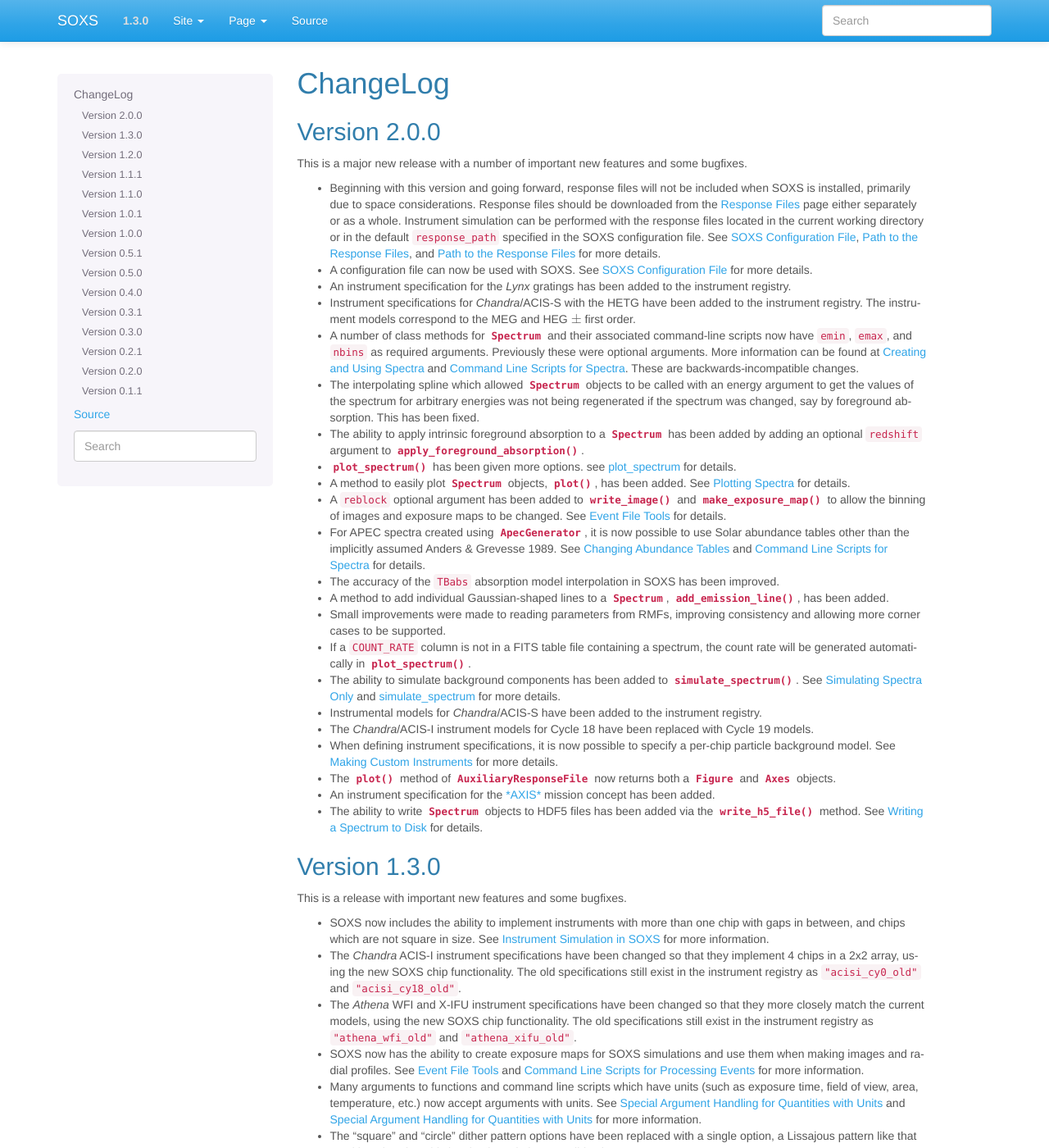
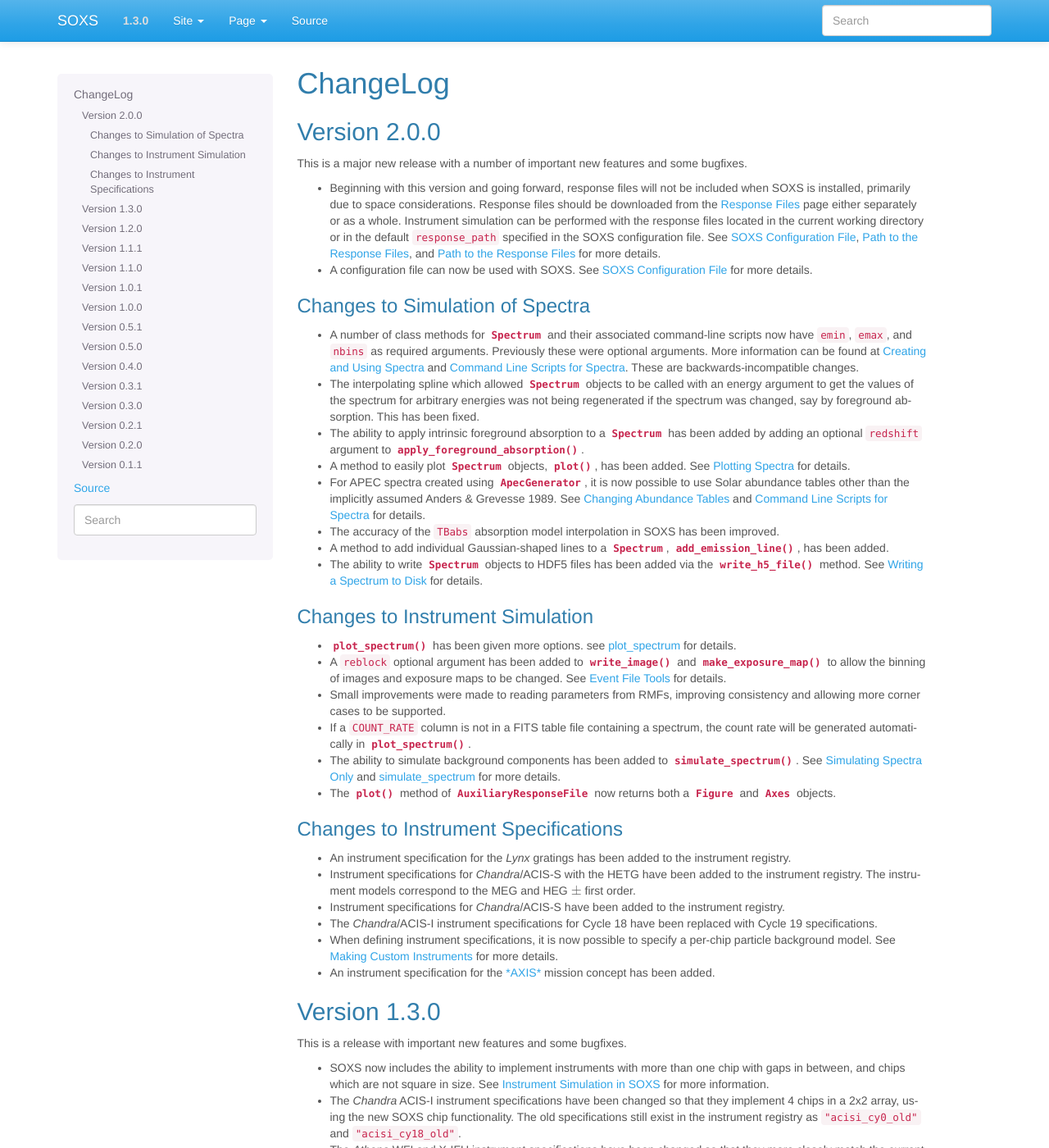
Before and after one commit to lynx-x-ray-observatory/soxs, a Sphinx documentation site: the page built from doc/source/changelog.rst, in a window 1280 px wide and 1400 px high. Shown: the whole window at 82% size. Built offline with Sphinx 7.4.7, drawn with Linux system fonts in a browser that asks for light colours.

Commit message:
Some reorganization of the changelog for version 2.0

```diff
--- a/doc/source/changelog.rst
+++ b/doc/source/changelog.rst
@@ -16,9 +16,10 @@ This is a major new release with a number of important new features and some bug
   configuration file. See :ref:`config`, :ref:`response-path`, and :ref:`cmd-response-path`
   for more details.
 * A configuration file can now be used with SOXS. See :ref:`config` for more details.
-* An instrument specification for the *Lynx* gratings has been added to the instrument registry.
-* Instrument specifications for *Chandra*/ACIS-S with the HETG have been added to the instrument
-  registry. The instrument models correspond to the MEG and HEG :math:`\pm` first order.
+
+Changes to Simulation of Spectra
+++++++++++++++++++++++++++++++++
+
 * A number of class methods for :class:`~soxs.spectra.Spectrum` and their associated
   command-line scripts now have ``emin``, ``emax``, and ``nbins`` as required arguments.
   Previously these were optional arguments. More information can be found at :ref:`spectra`
@@ -30,19 +31,26 @@ This is a major new release with a number of important new features and some bug
 * The ability to apply intrinsic foreground absorption to a :class:`~soxs.spectra.Spectrum`
   has been added by adding an optional ``redshift`` argument to
   :meth:`~soxs.spectra.Spectrum.apply_foreground_absorption`.
-* :func:`~soxs.events.plot_spectrum` has been given more options. see :ref:`plot-spectrum`
-  for details.
 * A method to easily plot :class:`~soxs.spectra.Spectrum` objects,
   :meth:`~soxs.spectra.Spectrum.plot`, has been added. See :ref:`spectra-plots` for details.
-* A ``reblock`` optional argument has been added to :func:`~soxs.events.write_image` and
-  :func:`~soxs.events.make_exposure_map` to allow the binning of images and exposure maps to
-  be changed. See :ref:`event-tools` for details.
 * For APEC spectra created using :class:`~soxs.spectra.ApecGenerator`, it is now possible to
   use Solar abundance tables other than the implicitly assumed Anders & Grevesse 1989. See
   :ref:`solar-abund-tables` and :ref:`cmd-spectra` for details.
 * The accuracy of the ``TBabs`` absorption model interpolation in SOXS has been improved.
 * A method to add individual Gaussian-shaped lines to a :class:`~soxs.spectra.Spectrum`,
   :meth:`~soxs.spectra.Spectrum.add_emission_line`, has been added.
+* The ability to write :class:`~soxs.spectra.Spectrum` objects to HDF5 files has
+  been added via the :meth:`~soxs.spectra.Spectrum.write_h5_file` method. See
+  :ref:`write-spectra` for details.
+
+Changes to Instrument Simulation
+++++++++++++++++++++++++++++++++
+
+* :func:`~soxs.events.plot_spectrum` has been given more options. see :ref:`plot-spectrum`
+  for details.
+* A ``reblock`` optional argument has been added to :func:`~soxs.events.write_image` and
+  :func:`~soxs.events.make_exposure_map` to allow the binning of images and exposure maps to
+  be changed. See :ref:`event-tools` for details.
 * Small improvements were made to reading parameters from RMFs, improving consistency
   and allowing more corner cases to be supported.
 * If a ``COUNT_RATE`` column is not in a FITS table file containing a spectrum, the count
@@ -50,18 +58,23 @@ This is a major new release with a number of important new features and some bug
 * The ability to simulate background components has been added to
   :func:`~soxs.instrument.simulate_spectrum`. See :ref:`simulate-spectrum` and
   :ref:`cmd-simulate-spectrum` for more details.
-* Instrumental models for *Chandra*/ACIS-S have been added to the instrument registry.
-* The *Chandra*/ACIS-I instrument models for Cycle 18 have been replaced with Cycle 19 models.
-* When defining instrument specifications, it is now possible to specify a per-chip
-  particle background model. See :ref:`custom-instruments` for more details.
 * The :meth:`~soxs.instrument.AuxiliaryResponseFile.plot` method of
   :class:`~soxs.instrument.AuxiliaryResponseFile` now returns both a
   :class:`~matplotlib.figure.Figure` and :class:`~matplotlib.axes.Axes` objects.
+
+Changes to Instrument Specifications
+++++++++++++++++++++++++++++++++++++
+
+* An instrument specification for the *Lynx* gratings has been added to the instrument registry.
+* Instrument specifications for *Chandra*/ACIS-S with the HETG have been added to the instrument
+  registry. The instrument models correspond to the MEG and HEG :math:`\pm` first order.
+* Instrument specifications for *Chandra*/ACIS-S have been added to the instrument registry.
+* The *Chandra*/ACIS-I instrument specifications for Cycle 18 have been replaced with Cycle 19
+  specifications.
+* When defining instrument specifications, it is now possible to specify a per-chip
+  particle background model. See :ref:`custom-instruments` for more details.
 * An instrument specification for the `*AXIS* <http://axis.astro.umd.edu>`_ mission
   concept has been added.
-* The ability to write :class:`~soxs.spectra.Spectrum` objects to HDF5 files has
-  been added via the :meth:`~soxs.spectra.Spectrum.write_h5_file` method. See
-  :ref:`write-spectra` for details.
 
 Version 1.3.0
 -------------
```
